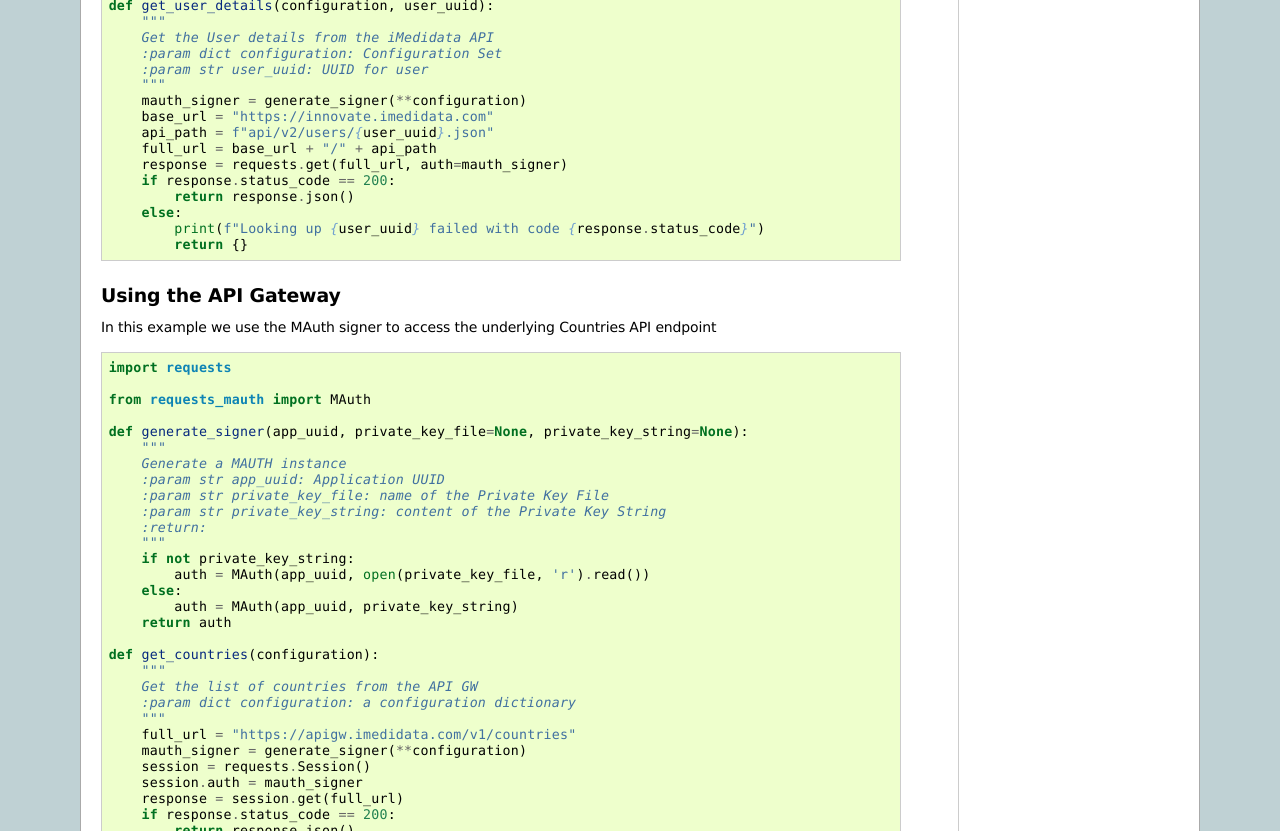
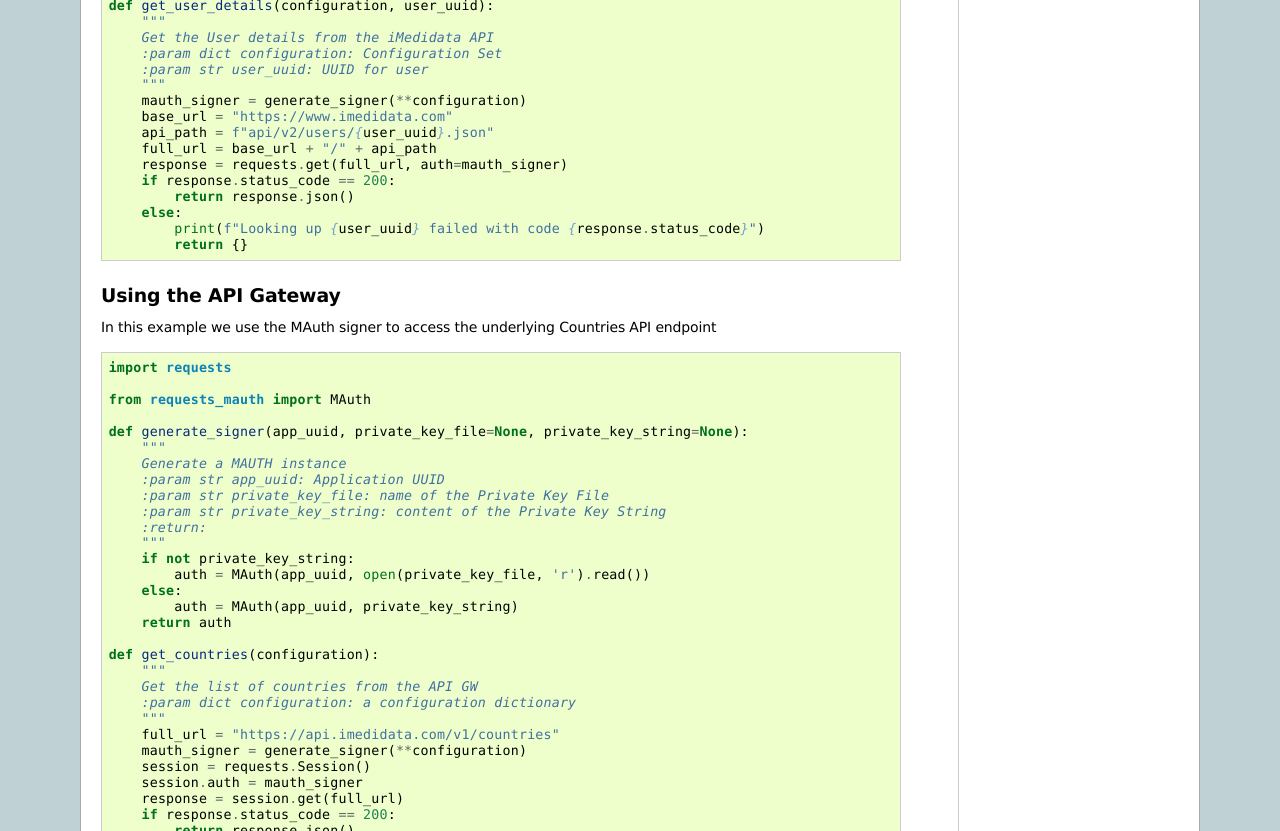
Before and after one commit to mdsol/requests-mauth, a Sphinx documentation site: the page built from docs/examples.rst, in a window 1280 px wide. Shown: the part 543-1374 px from the top of the page. Built offline with Sphinx 7.4.7, drawn with Linux system fonts in a browser that asks for light colours; some of the changed lines change nothing that is shown.

Commit message:
Updated URLs for Prod Corrected API gateway URL

```diff
--- a/docs/examples.rst
+++ b/docs/examples.rst
@@ -37,7 +37,7 @@ Note the extracted method `generate_signer` for creating a MAuth Request signer
         :param str user_uuid: UUID for user
         """
         mauth_signer = generate_signer(**configuration)
-        base_url = "https://innovate.imedidata.com"
+        base_url = "https://www.imedidata.com"
         api_path = f"api/v2/users/{user_uuid}.json"
         full_url = base_url + "/" + api_path
         response = requests.get(full_url, auth=mauth_signer)
@@ -77,7 +77,7 @@ In this example we use the MAuth signer to access the underlying Countries API e
         Get the list of countries from the API GW
         :param dict configuration: a configuration dictionary
         """
-        full_url = "https://apigw.imedidata.com/v1/countries"
+        full_url = "https://api.imedidata.com/v1/countries"
         mauth_signer = generate_signer(**configuration)
         session = requests.Session()
         session.auth = mauth_signer
```
